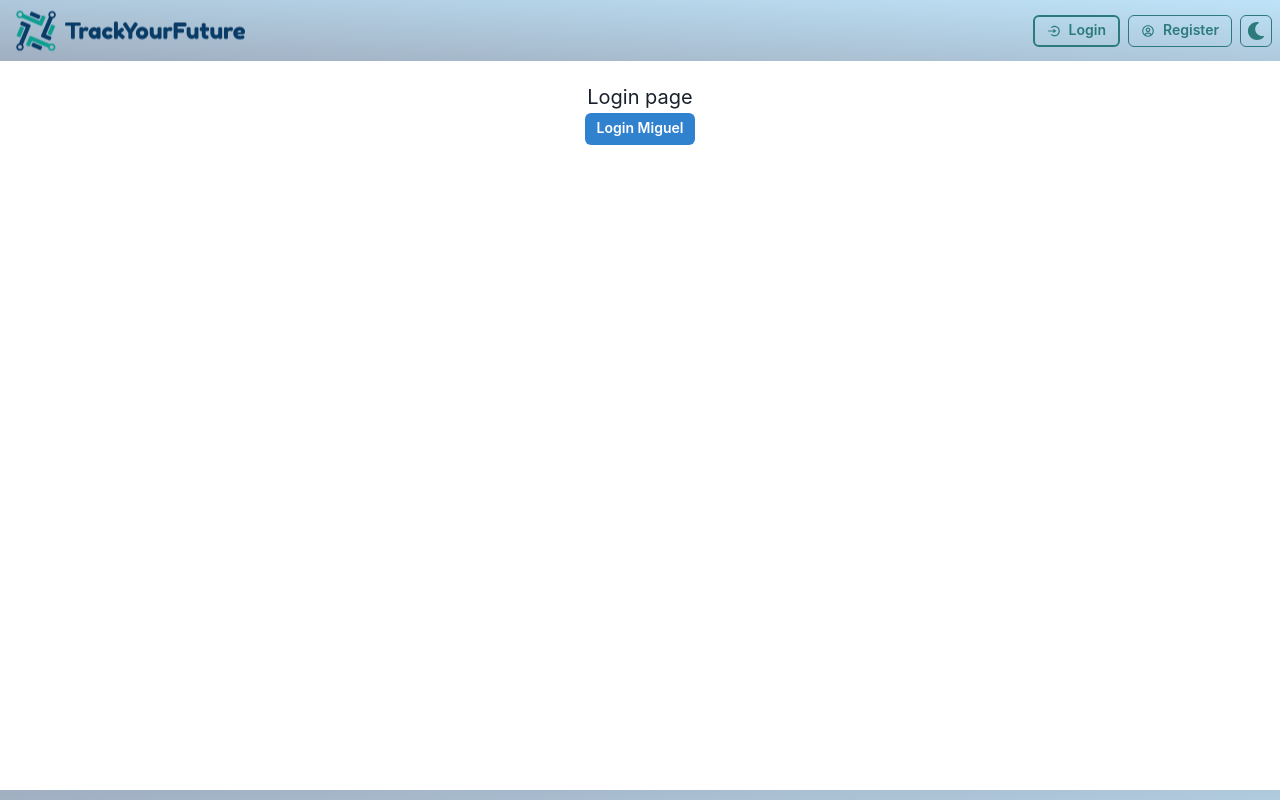
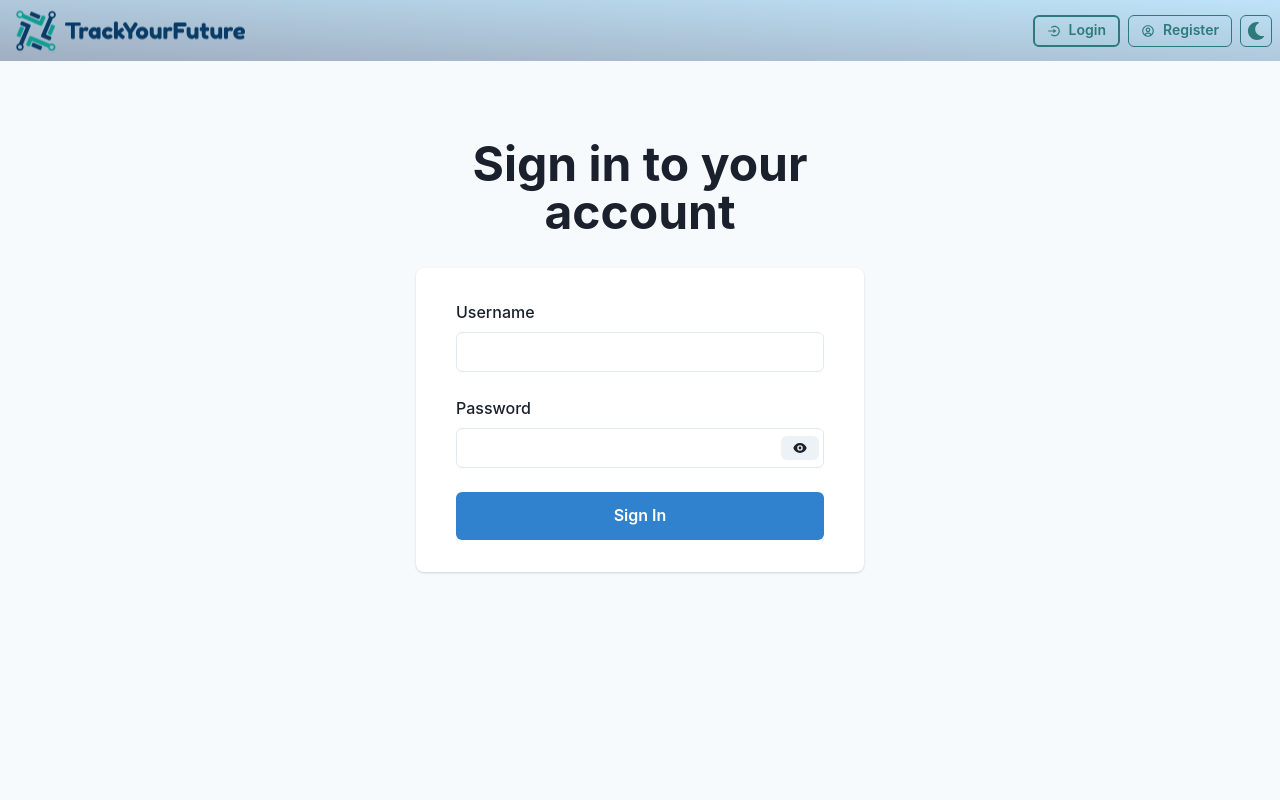
Before and after one commit to Miguel-g-c/TrackYourFuture, a React (Create React App) app in the folder tyf-ui/: page /login in a window 1280 px wide. Shown: the top 800 px of the page. Built offline with nearby package versions, Linux system fonts and the light colour scheme; the HTML template or start-up script is replaced by a standard one.

Commit message:
Add login page

```diff
--- a/tyf-ui/src/App.css
+++ b/tyf-ui/src/App.css
@@ -1,3 +1,3 @@
 .main {
-    margin-top: 70px;
+  margin-top: 60px;
 }
--- a/tyf-ui/src/App.js
+++ b/tyf-ui/src/App.js
@@ -1,5 +1,10 @@
 import React, { useState, useEffect } from 'react'
-import { BrowserRouter as Router, Switch, Route } from 'react-router-dom'
+import {
+  BrowserRouter as Router,
+  Switch,
+  Route,
+  Redirect,
+} from 'react-router-dom'
 import { ChakraProvider, Box, Grid, theme } from '@chakra-ui/react'
 import { Navbar } from './components/Navbar'
 import { Footer } from './components/Footer'
@@ -13,6 +18,9 @@ function App() {
   const authenticationService = new AuthenticationService()
 
   const [user, setUser] = useState(null)
+  function userHandler(user) {
+    setUser(user)
+  }
 
   useEffect(async () => {
     if (localStorage.getItem('token')) {
@@ -20,12 +28,6 @@ function App() {
       setUser(user)
     }
   }, [])
-
-  async function handleLogin(event) {
-    event.preventDefault()
-    const user = await authenticationService.login('Miguel', 'super1234')
-    setUser(user)
-  }
 
   async function handleRegister(event) {
     event.preventDefault()
@@ -39,8 +41,7 @@ function App() {
     setUser(user)
   }
 
-  function handleLogout(event) {
-    event.preventDefault()
+  function handleLogout() {
     authenticationService.logout()
     setUser(null)
   }
@@ -50,13 +51,21 @@ function App() {
       <ChakraProvider theme={theme}>
         <Navbar user={user} handleLogout={handleLogout} />
         <Box className="main" textAlign="center" fontSize="xl">
-          <Grid minH="90vh" p={3}>
+          <Grid minH="90vh">
             <Switch>
               <Route path="/login">
-                <Login handleLogin={event => handleLogin(event)} />
+                {user ? (
+                  <Redirect to="/" />
+                ) : (
+                  <Login userHandler={userHandler} />
+                )}
               </Route>
               <Route path="/register">
-                <Register handleRegister={event => handleRegister(event)} />
+                {user ? (
+                  <Redirect to="/" />
+                ) : (
+                  <Register handleRegister={handleRegister} />
+                )}
               </Route>
               <Route path="/">
                 <Home user={user} />
--- /dev/null
+++ b/tyf-ui/src/components/ErrorMessage.js
@@ -0,0 +1,18 @@
+import React from 'react'
+import PropTypes from 'prop-types'
+import { Box, Alert, AlertIcon, AlertDescription } from '@chakra-ui/react'
+
+export const ErrorMessage = props => {
+  return (
+    <Box my={4}>
+      <Alert status="error" borderRadius={4}>
+        <AlertIcon />
+        <AlertDescription>{props.message}</AlertDescription>
+      </Alert>
+    </Box>
+  )
+}
+
+ErrorMessage.propTypes = {
+  message: PropTypes.string.isRequired,
+}
--- a/tyf-ui/src/components/Footer.js
+++ b/tyf-ui/src/components/Footer.js
@@ -49,18 +49,21 @@ export const Footer = () => {
           <IconButton
             as="a"
             href="https://www.linkedin.com/in/miguel-garcia-casas-b0b683145/"
+            target="_blank"
             aria-label="LinkedIn"
             icon={<FaLinkedin />}
           />
           <IconButton
             as="a"
             href="https://github.com/Miguel-g-c"
+            target="_blank"
             aria-label="Github"
             icon={<FaGithub />}
           />
           <IconButton
             as="a"
             href="https://miguel-g-c.github.io/"
+            target="_blank"
             aria-label="Miguel García Casas"
             icon={<FaEnvelope />}
           />
--- /dev/null
+++ b/tyf-ui/src/components/LoginForm.js
@@ -0,0 +1,86 @@
+import React, { useState } from 'react'
+import PropTypes from 'prop-types'
+import {
+  Button,
+  FormControl,
+  FormLabel,
+  Input,
+  InputGroup,
+  InputRightElement,
+  Stack,
+  CircularProgress,
+} from '@chakra-ui/react'
+import { HiEye, HiEyeOff } from 'react-icons/hi'
+import { ErrorMessage } from '../components/ErrorMessage'
+import AuthenticationService from '../services/authentication.service'
+
+export const LoginForm = props => {
+  const authenticationService = new AuthenticationService()
+
+  const [username, setUsername] = useState('')
+  const [password, setPassword] = useState('')
+  const [error, setError] = useState('')
+  const [isLoading, setIsLoading] = useState(false)
+  const [showPassword, setShowPassword] = useState(false)
+
+  const handlePasswordVisibility = () => setShowPassword(!showPassword)
+
+  const handleSubmit = async event => {
+    event.preventDefault()
+    setIsLoading(true)
+    try {
+      const user = await authenticationService.login(username, password)
+      setIsLoading(false)
+      setShowPassword(false)
+      props.userHandler(user)
+    } catch (error) {
+      setError('Invalid username or password')
+      setIsLoading(false)
+      setShowPassword(false)
+    }
+  }
+
+  return (
+    <form onSubmit={handleSubmit}>
+      {error && <ErrorMessage message={error} />}
+      <Stack spacing="6">
+        <FormControl id="username">
+          <FormLabel>Username</FormLabel>
+          <Input
+            name="username"
+            type="text"
+            isRequired
+            onChange={event => setUsername(event.currentTarget.value)}
+          />
+        </FormControl>
+        <FormControl id="password">
+          <FormLabel>Password</FormLabel>
+          <InputGroup>
+            <Input
+              name="password"
+              type={showPassword ? 'text' : 'password'}
+              isRequired
+              onChange={event => setPassword(event.currentTarget.value)}
+            />
+            <InputRightElement width="3rem">
+              <Button h="1.5rem" size="sm" onClick={handlePasswordVisibility}>
+                {showPassword ? <HiEyeOff /> : <HiEye />}
+              </Button>
+            </InputRightElement>
+          </InputGroup>
+        </FormControl>
+        <Button type="submit" colorScheme="blue" size="lg" fontSize="md">
+          {isLoading ? (
+            <CircularProgress isIndeterminate size="25px" color="blue" />
+          ) : (
+            'Sign In'
+          )}
+        </Button>
+      </Stack>
+    </form>
+  )
+}
+
+LoginForm.propTypes = {
+  userHandler: PropTypes.func.isRequired,
+}
--- a/tyf-ui/src/components/Navbar.js
+++ b/tyf-ui/src/components/Navbar.js
@@ -36,7 +36,10 @@ export const Navbar = props => {
             size="sm"
             variant="outline"
             colorScheme="teal"
-            onClick={event => props.handleLogout(event)}
+            onClick={event => {
+              event.preventDefault()
+              props.handleLogout()
+            }}
           >
             Logout
           </Button>
--- a/tyf-ui/src/pages/Login.js
+++ b/tyf-ui/src/pages/Login.js
@@ -1,25 +1,38 @@
 import React from 'react'
 import PropTypes from 'prop-types'
-import { Box, Button } from '@chakra-ui/react'
+import { Box, Heading, useColorModeValue } from '@chakra-ui/react'
+import { LoginForm } from '../components/LoginForm'
 
 function Login(props) {
   return (
-    <Box>
-      <h1>Login page</h1>
-      <Button
-        colorScheme="blue"
-        size="sm"
-        onClick={async event => await props.handleLogin(event)}
-      >
-        Login Miguel
-      </Button>
+    <Box
+      bg={useColorModeValue('gray.50', 'inherit')}
+      minH="100vh"
+      py="14"
+      px={{ sm: '6', lg: '8' }}
+    >
+      <Box maxW={{ sm: 'md' }} mx={{ sm: 'auto' }} w={{ sm: 'full' }}>
+        <Heading mt="6" textAlign="center" size="2xl" fontWeight="bold">
+          Sign in to your account
+        </Heading>
+      </Box>
+      <Box maxW={{ sm: 'md' }} mx={{ sm: 'auto' }} mt="8" w={{ sm: 'full' }}>
+        <Box
+          bg={useColorModeValue('white', 'gray.700')}
+          py="8"
+          px={{ base: '4', md: '10' }}
+          shadow="base"
+          rounded={{ sm: 'lg' }}
+        >
+          <LoginForm userHandler={props.userHandler} />
+        </Box>
+      </Box>
     </Box>
   )
 }
 
 Login.propTypes = {
-  //isUserAuthenticated: PropTypes.bool.isRequired,
-  handleLogin: PropTypes.func.isRequired,
+  userHandler: PropTypes.func.isRequired,
 }
 
 export default Login
--- a/tyf-ui/src/services/authentication.service.js
+++ b/tyf-ui/src/services/authentication.service.js
@@ -28,17 +28,9 @@ class AuthenticationService {
         'Content-Type': 'application/json',
       },
     }
-    try {
-      const response = await axios.post(
-        `${this.server}token-auth/`,
-        data,
-        config
-      )
-      localStorage.setItem('token', response.data.token)
-      return response.data.user
-    } catch (error) {
-      console.error(error)
-    }
+    const response = await axios.post(`${this.server}token-auth/`, data, config)
+    localStorage.setItem('token', response.data.token)
+    return response.data.user
   }
 
   logout() {
```
